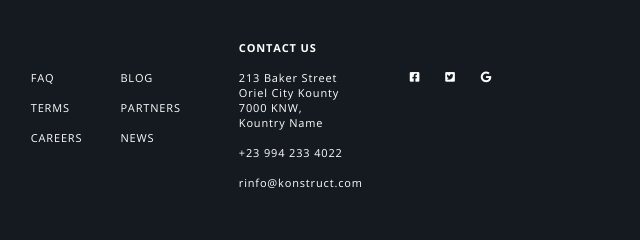
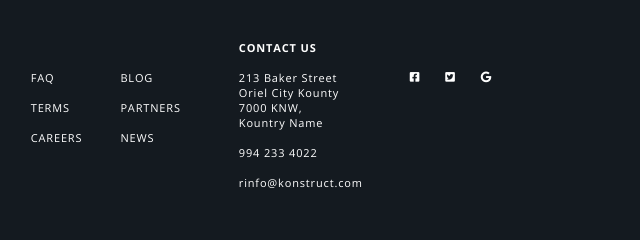
Before and after one commit to Aizhana1990/Homework8, a plain HTML site: page index.html in a window 1280 px wide. Shown: the part 2512-2752 px from the top of the page, 589-1229 px from the left. Drawn offline with nearby package versions, Linux system fonts and the light colour scheme.

Commit message:
correctnumber

```diff
--- a/index.html
+++ b/index.html
@@ -165,8 +165,8 @@
             <div class="contact">
                 <h2 class="top-contact"><a href="#">Contact us</a></h2>
                 <p class="footer_contact">213 Baker Street <br> Oriel City Kounty <br> 7000 KNW, <br> Kountry Name
-                    <br><br>+23 994 233
-                    4022 <br> <br> rinfo@konstruct.com</p>
+                    <br><br><a href="tel:994 233
+                    4022">994 233 4022</a>  <br> <br> <a href="mailto:rinfo@konstruct.com"> rinfo@konstruct.com</a></p>
             </div>
             <div class="icons">
                 <a href="#" class="top-icon"><i class="fab fa-facebook-square"></i></a>
```
